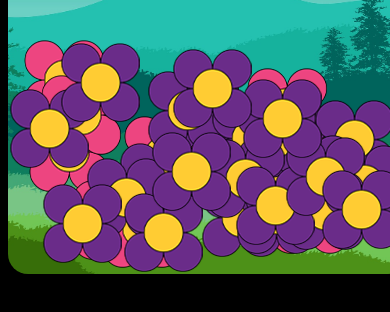
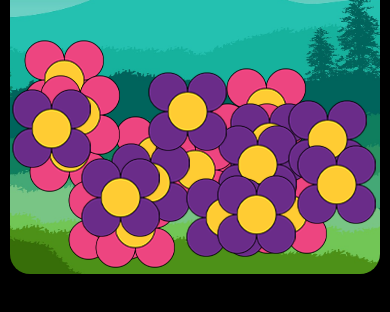
Before and after one commit to supersuhyeon/PINK-FLOWER-PROJECT, a plain HTML site: page index.html in a window 390 px wide. Both pictures are taken after a click on the element 208 px from the left and 133 px from the top of the page. Shown: the part 310-622 px from the top of the page. Drawn offline with Linux system fonts and the light colour scheme.

Commit message:
responsive css test

```diff
--- a/main.js
+++ b/main.js
@@ -196,7 +196,7 @@ function initGame(){
     //creat pink and purple flowers and appendchild to field
 
     addItem('pinkflower',pinkflowerCount,'/img/pinkflower.png')
-    addItem('purpleflower',25,'/img/purpleflower.png')
+    addItem('purpleflower',10,'/img/purpleflower.png')
     addItem('redflower',10,'/img/redflower.png')
 
 }
--- a/style.css
+++ b/style.css
@@ -126,7 +126,7 @@ margin-top: 10px;
 
 @media (max-width: 768px){
     .flowergame{
-        width: 400px;
+        width: 370px;
     }
     .redflower{
         display: none;
```
